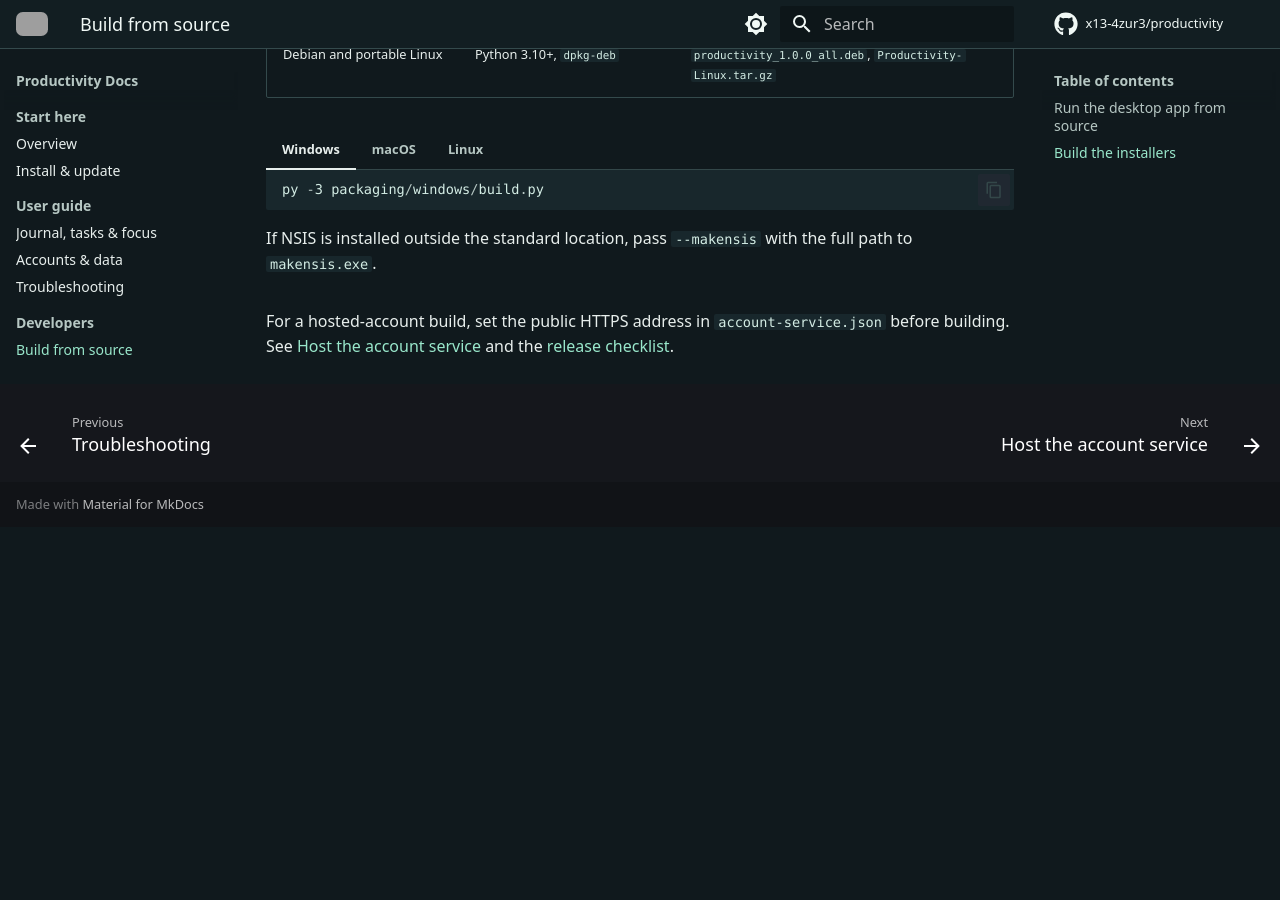
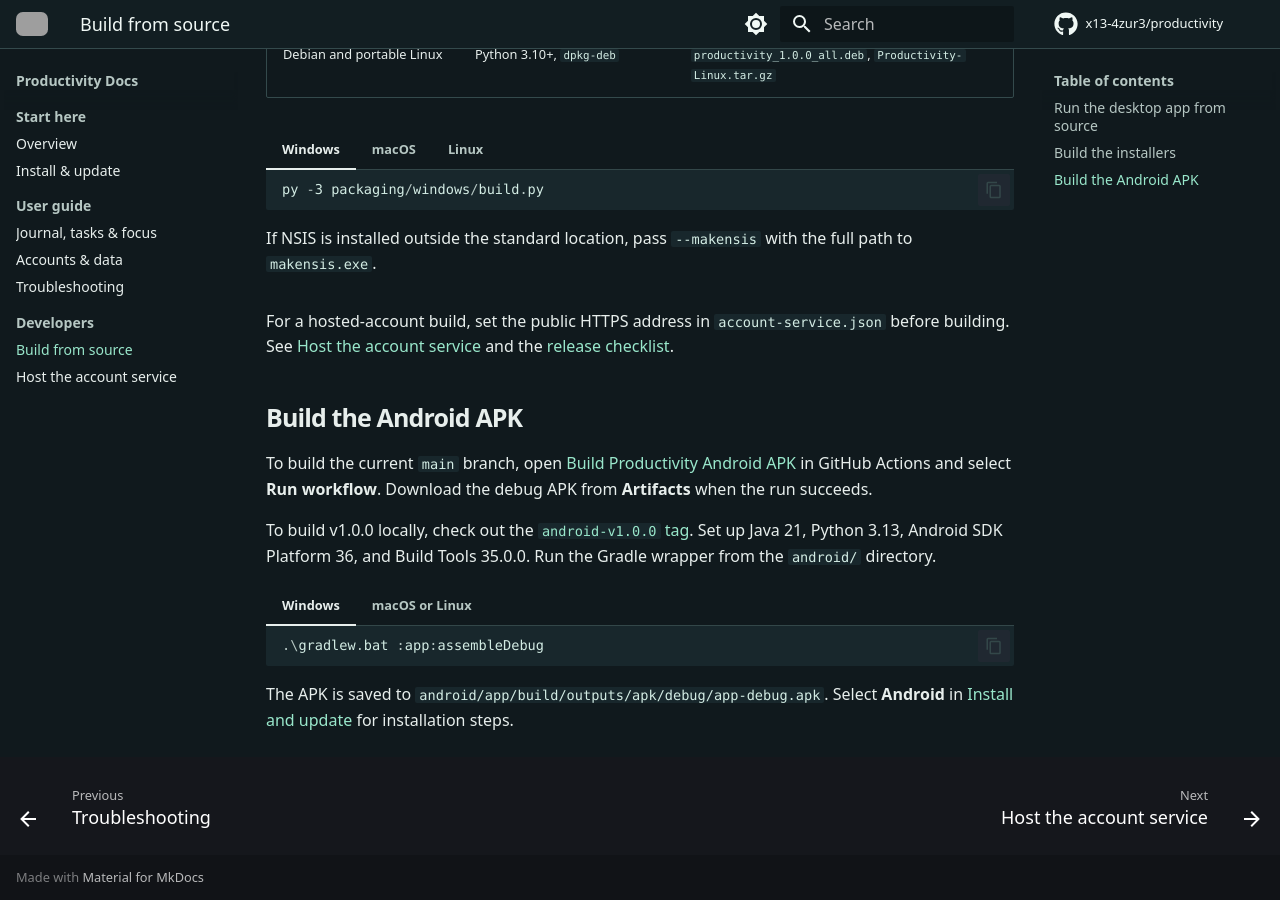
Before and after one commit to x13-4zur3/productivity, an MkDocs documentation site: the page built from docs/pages/build.md, in a window 1280 px wide and 900 px high, scrolled down 707 px. Built offline with MkDocs 1.6.1 and Material for MkDocs 9.7.7, drawn with Linux system fonts in a browser that asks for light colours; comment, search, counter and statistics services are not loaded; before the commit the page ends 1234 px from its top, so only the background shows below that; some of the changed text lies outside the part shown; grey boxes are pictures that could not be loaded.

Commit message:
Enhance build documentation for Android APK
Added instructions for building the Android APK and updated desktop build instructions.

````diff
--- a/docs/pages/build.md
+++ b/docs/pages/build.md
@@ -1,6 +1,6 @@
 # Build from source
 
-Use the [`v1.0.0` tag](https://github.com/x13-4zur3/productivity/tree/v1.0.0) to build this version. Run the platform command from the project root.
+Use the [`v1.0.0` tag](https://github.com/x13-4zur3/productivity/tree/v1.0.0) for the desktop builds. Run the desktop commands from the project root.
 
 ## Run the desktop app from source
 
@@ -61,3 +61,23 @@ Use the [`v1.0.0` tag](https://github.com/x13-4zur3/productivity/tree/v1.0.0) to
     ```
 
 For a hosted-account build, set the public HTTPS address in `account-service.json` before building. See [Host the account service](hosting.md) and the [release checklist](https://github.com/x13-4zur3/productivity/blob/v1.0.0/RELEASE.md).
+
+## Build the Android APK
+
+To build the current `main` branch, open [Build Productivity Android APK](https://github.com/x13-4zur3/productivity/actions/workflows/build-android.yml) in GitHub Actions and select **Run workflow**. Download the debug APK from **Artifacts** when the run succeeds.
+
+To build v1.0.0 locally, check out the [`android-v1.0.0` tag](https://github.com/x13-4zur3/productivity/tree/android-v1.0.0). Set up Java 21, Python 3.13, Android SDK Platform 36, and Build Tools 35.0.0. Run the Gradle wrapper from the `android/` directory.
+
+=== "Windows"
+
+    ```powershell
+    .\gradlew.bat :app:assembleDebug
+    ```
+
+=== "macOS or Linux"
+
+    ```bash
+    ./gradlew :app:assembleDebug
+    ```
+
+The APK is saved to `android/app/build/outputs/apk/debug/app-debug.apk`. Select **Android** in [Install and update](install.md) for installation steps.
````
